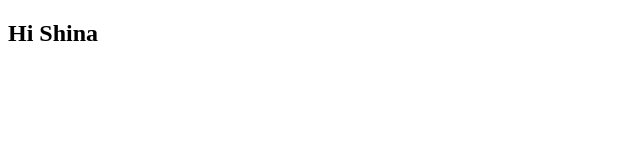
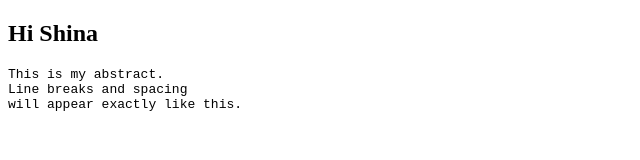
Before and after one commit to shghosairi/FY00336, a plain HTML site: page index.html in a window 1280 px wide. Shown: the whole page, without its empty margins (0-640 px from the left). Drawn offline with Linux system fonts and the light colour scheme.

Commit message:
Update index.html

```diff
--- a/index.html
+++ b/index.html
@@ -3,4 +3,9 @@
     <head>
       <h2> Hi Shina</h2>
     </head>
+    <pre>
+This is my abstract.
+Line breaks and spacing
+will appear exactly like this.
+  </pre>
  </html>
```
